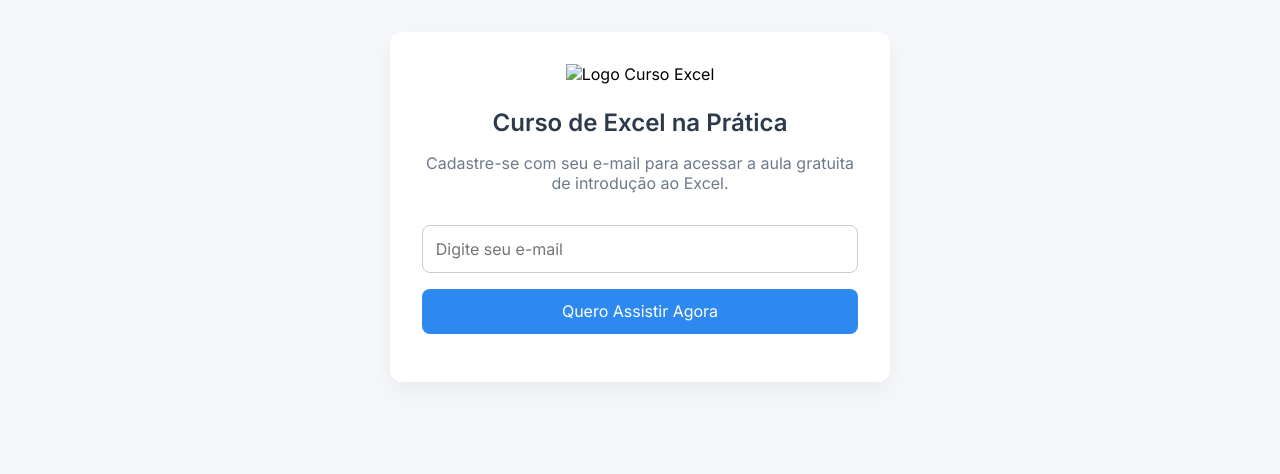
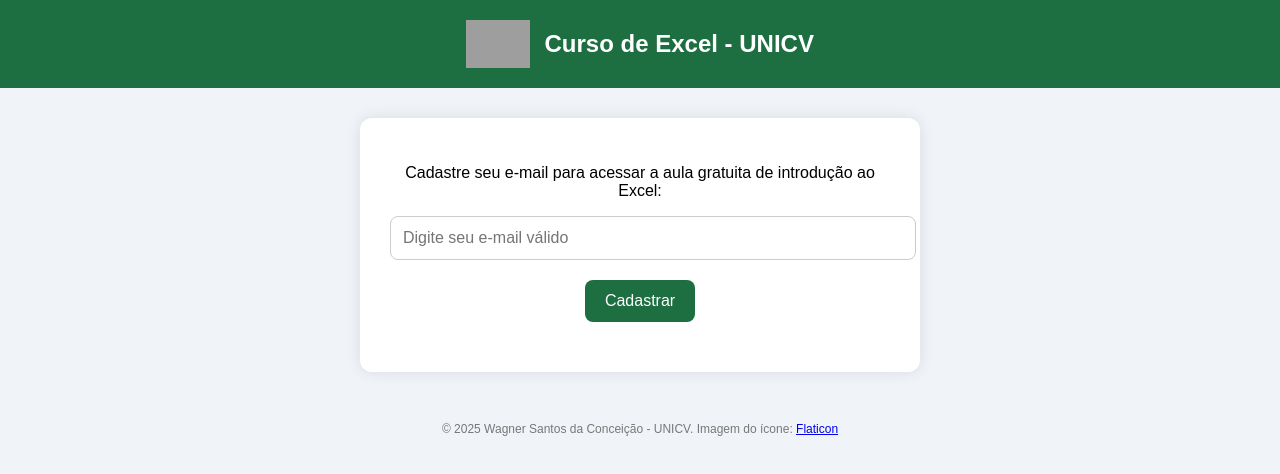
Before and after one commit to wagner1642/curso-excel, a plain HTML site: page index.html in a window 1280 px wide. Drawn offline with Linux system fonts and the light colour scheme; grey boxes are pictures that could not be loaded.

Commit message:
Adicionado logo do Excel e favicon

```diff
--- a/index.html
+++ b/index.html
@@ -3,119 +3,156 @@
 <head>
   <meta charset="UTF-8" />
   <meta name="viewport" content="width=device-width, initial-scale=1.0" />
-  <title>Curso de Excel na Prática</title>
-  <link href="https://fonts.googleapis.com/css2?family=Inter:wght@400;600&display=swap" rel="stylesheet">
+  <title>Curso de Excel - UNICV</title>
+  <link rel="icon" href="https://cdn-icons-png.flaticon.com/512/732/732066.png" type="image/png" />
   <style>
-    * {
-      box-sizing: border-box;
-      font-family: 'Inter', sans-serif;
-    }
     body {
+      font-family: Arial, sans-serif;
+      background-color: #f0f4f8;
       margin: 0;
-      background-color: #f5f7fa;
+      padding: 0;
       display: flex;
       flex-direction: column;
       align-items: center;
-      padding: 2rem;
     }
+
+    header {
+      background-color: #1d6f42;
+      color: white;
+      width: 100%;
+      padding: 20px 0;
+      text-align: center;
+    }
+
+    header img {
+      width: 64px;
+      vertical-align: middle;
+      margin-right: 10px;
+    }
+
+    header h1 {
+      display: inline-block;
+      font-size: 24px;
+      vertical-align: middle;
+      margin: 0;
+    }
+
     .container {
-      background: #fff;
+      background-color: white;
+      margin-top: 30px;
+      padding: 30px;
+      border-radius: 12px;
+      box-shadow: 0 0 15px rgba(0,0,0,0.1);
+      width: 90%;
       max-width: 500px;
-      width: 100%;
-      border-radius: 12px;
-      padding: 2rem;
-      box-shadow: 0 10px 25px rgba(0, 0, 0, 0.05);
+      text-align: center;
     }
-    .logo {
-      text-align: center;
-      margin-bottom: 1.5rem;
-    }
-    .logo img {
-      height: 50px;
-    }
-    h1 {
-      text-align: center;
-      color: #2d3a4b;
-      font-size: 1.5rem;
-      margin-bottom: 1rem;
-    }
-    p {
-      text-align: center;
-      color: #6c7a89;
-      font-size: 1rem;
-      margin-bottom: 2rem;
-    }
+
     input[type="email"] {
       width: 100%;
-      padding: 0.8rem;
-      font-size: 1rem;
+      padding: 12px;
+      margin-bottom: 15px;
       border: 1px solid #ccc;
       border-radius: 8px;
-      margin-bottom: 1rem;
+      font-size: 16px;
     }
-    .feedback {
-      font-size: 0.9rem;
-      margin-bottom: 1rem;
-      color: green;
-      display: none;
-    }
+
     button {
-      width: 100%;
-      padding: 0.8rem;
-      font-size: 1rem;
-      background-color: #2d89ef;
+      padding: 12px 20px;
+      font-size: 16px;
+      background-color: #1d6f42;
       color: white;
       border: none;
       border-radius: 8px;
       cursor: pointer;
-      margin-bottom: 1rem;
+      margin: 5px;
     }
-    .video-section {
-      display: none;
-      margin-top: 2rem;
+
+    button:hover {
+      background-color: #145c35;
     }
+
+    .message {
+      margin-top: 15px;
+      font-weight: bold;
+    }
+
     .video-preview {
+      margin-top: 20px;
+    }
+
+    .video-preview img {
       width: 100%;
       border-radius: 8px;
-      margin-bottom: 1rem;
+      cursor: pointer;
     }
-    .cta-button {
-      background-color: #27ae60;
+
+    footer {
+      margin-top: 40px;
+      font-size: 12px;
+      color: #777;
+      text-align: center;
+      padding: 10px;
     }
   </style>
 </head>
 <body>
+  <header>
+    <img src="https://cdn-icons-png.flaticon.com/512/732/732066.png" alt="Excel Icon" />
+    <h1>Curso de Excel - UNICV</h1>
+  </header>
+
   <div class="container">
-    <div class="logo">
-      <img src="logo-excel.png" alt="Logo Curso Excel" />
-    </div>
-    <h1>Curso de Excel na Prática</h1>
-    <p>Cadastre-se com seu e-mail para acessar a aula gratuita de introdução ao Excel.</p>
-    <input type="email" id="email" placeholder="Digite seu e-mail" required />
-    <div class="feedback" id="feedback">E-mail válido! Acesse abaixo:</div>
-    <button onclick="validarEmail()">Quero Assistir Agora</button>
+    <p>Cadastre seu e-mail para acessar a aula gratuita de introdução ao Excel:</p>
+    <input type="email" id="emailInput" placeholder="Digite seu e-mail válido" />
+    <button onclick="validateEmail()">Cadastrar</button>
 
-    <div class="video-section" id="videoSection">
-      <img class="video-preview" src="thumbnail-video.jpg" alt="Prévia do vídeo" />
-      <button class="cta-button" onclick="window.open('https://drive.google.com/file/d/1J6sGQnAMMB1ofolbWRTFI-RsAnZWS3Tw/view', '_blank')">Assistir no Navegador</button>
-      <button onclick="window.open('video.mp4', '_blank')">Baixar Aula</button>
+    <div class="message" id="messageBox"></div>
+
+    <div class="video-preview" id="videoOptions" style="display:none;">
+      <h3>Aula de Introdução ao Excel</h3>
+      <img src="https://img.youtube.com/vi/Ss1R4Cm3gTE/hqdefault.jpg" alt="Prévia da Aula" onclick="watchOnline()" />
+      <div style="margin-top: 10px;">
+        <button onclick="downloadVideo()">Baixar Aula</button>
+        <button onclick="watchOnline()">Assistir no Navegador</button>
+        <button onclick="openInExternal()">Reproduzir no Player Externo</button>
+      </div>
     </div>
   </div>
 
+  <footer>
+    &copy; 2025 Wagner Santos da Conceição - UNICV. Imagem do ícone: <a href="https://www.flaticon.com/br/icones-gratis/excel" target="_blank" rel="noopener noreferrer">Flaticon</a>
+  </footer>
+
   <script>
-    function validarEmail() {
-      const email = document.getElementById('email').value;
-      const feedback = document.getElementById('feedback');
-      const videoSection = document.getElementById('videoSection');
+    function validateEmail() {
+      const email = document.getElementById("emailInput").value;
+      const messageBox = document.getElementById("messageBox");
+      const videoOptions = document.getElementById("videoOptions");
 
-      const regex = /^[a-zA-Z0-9._%+-]+@(gmail\.com|outlook\.com|hotmail\.com|yahoo\.com|icloud\.com|edu\.br|protonmail\.com|bol\.com\.br|uol\.com\.br|live\.com)$/i;
+      const emailRegex = /^[a-zA-Z0-9._%+-]+@(gmail|outlook|hotmail|yahoo|icloud|live|bol|uol|edu\.br|protonmail)\.(com|com\.br|net|org)$/;
 
-      if (regex.test(email)) {
-        feedback.style.display = 'block';
-        videoSection.style.display = 'block';
+      if (emailRegex.test(email)) {
+        messageBox.style.color = "green";
+        messageBox.textContent = "E-mail válido! Agora você pode acessar a aula.";
+        videoOptions.style.display = "block";
       } else {
-        alert('Por favor, insira um e-mail válido (ex: Gmail, Outlook, etc).');
+        messageBox.style.color = "red";
+        messageBox.textContent = "E-mail inválido. Por favor, digite um e-mail válido.";
+        videoOptions.style.display = "none";
       }
+    }
+
+    function downloadVideo() {
+      window.open("https://drive.google.com/uc?export=download&id=1J6sGQnAMMB1ofolbWRTFI-RsAnZWS3Tw", "_blank");
+    }
+
+    function watchOnline() {
+      window.open("https://drive.google.com/file/d/1J6sGQnAMMB1ofolbWRTFI-RsAnZWS3Tw/view", "_blank");
+    }
+
+    function openInExternal() {
+      window.open("https://drive.google.com/file/d/1J6sGQnAMMB1ofolbWRTFI-RsAnZWS3Tw/view", "_blank");
     }
   </script>
 </body>
```
